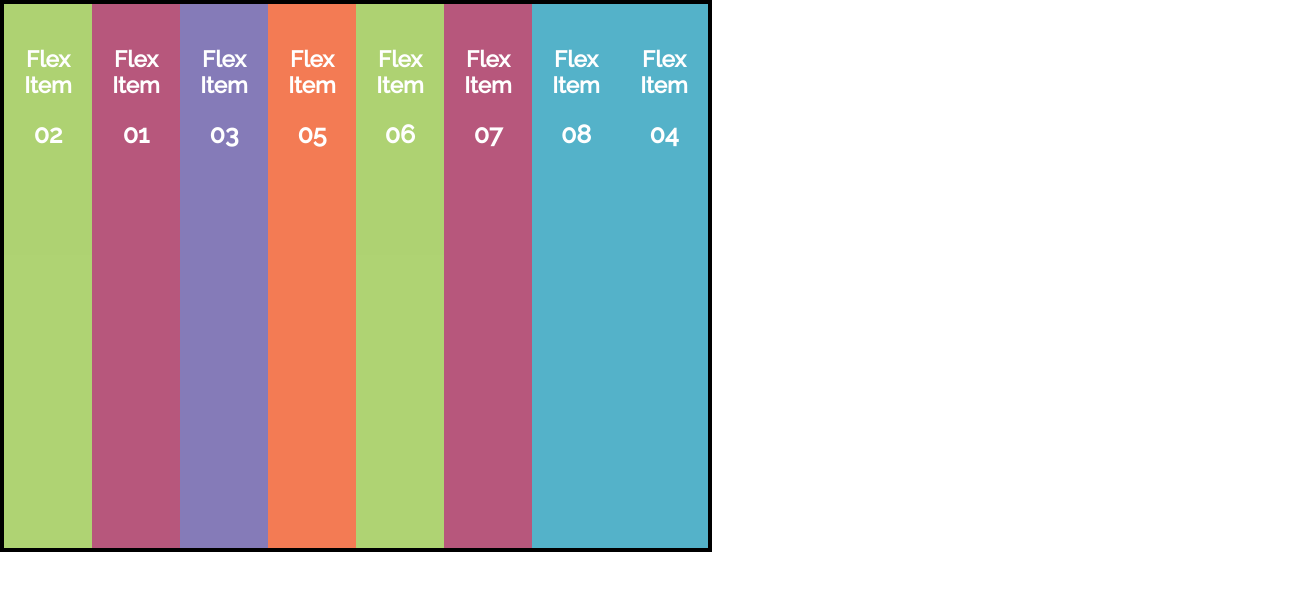
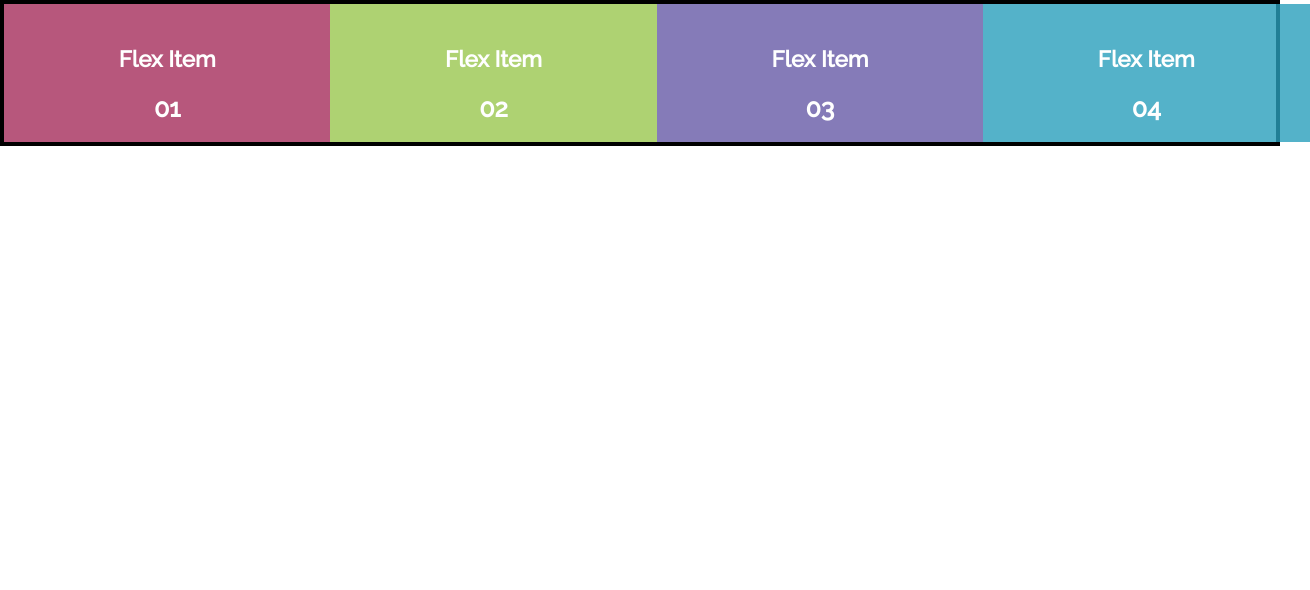
Before and after one commit to carolynkunz/flexbox, a plain HTML site: page index.html in a window 1280 px wide. Shown: the whole page, 1310 px wide, since content can reach past the window. Drawn offline with Linux system fonts and the light colour scheme.

Commit message:
flexibility

```diff
--- a/index.html
+++ b/index.html
@@ -31,12 +31,12 @@
         <strong>04</strong>
       </div>
 
-      <div class="flex-item flex-item-05">
+      <!-- <div class="flex-item flex-item-05">
         <h3>Flex Item</h3>
         <strong>05</strong>
-      </div>
+      </div> -->
 
-      <div class="flex-item flex-item-06">
+      <!-- <div class="flex-item flex-item-06">
         <h3>Flex Item</h3>
         <strong>06</strong>
       </div>
@@ -49,7 +49,7 @@
       <div class="flex-item flex-item-08">
         <h3>Flex Item</h3>
         <strong>08</strong>
-      </div>
+      </div> -->
 
     </div>
 
--- a/styles.css
+++ b/styles.css
@@ -7,10 +7,9 @@ body {
 
 .flex-container {
 	display: flex;
-	flex-direction: row;
 	border: solid 4px #000;
-	width: 55%;
-	height: 34em;
+	/*width: 55%;
+	height: 34em;*/
 }
 
 .flex-item {
@@ -19,17 +18,20 @@ body {
 	padding: 1em;
 	text-align: center;
 	opacity: 0.8;
-	width: 5em;
+	width: 15em;
+	flex: 0 0 auto;
 }
 
 .flex-item-01 {
 	background-color: #A62E5C;
+	/*flex-basis: 10em;*/
+	/*flex-shrink: 0;*/
+	/*flex-shrink: 2;*/
+	/*flex-grow: 4;*/
 }
 
 .flex-item-02 {
 	background-color: #9BC850;
-/*display order will not work for accessibility or tabbing*/
-	order: -1;
 }
 
 .flex-item-03 {
@@ -38,7 +40,6 @@ body {
 
 .flex-item-04 {
 	background-color: #2A9FBC;
-	order: 1;
 }
 
 .flex-item-05 {
```
